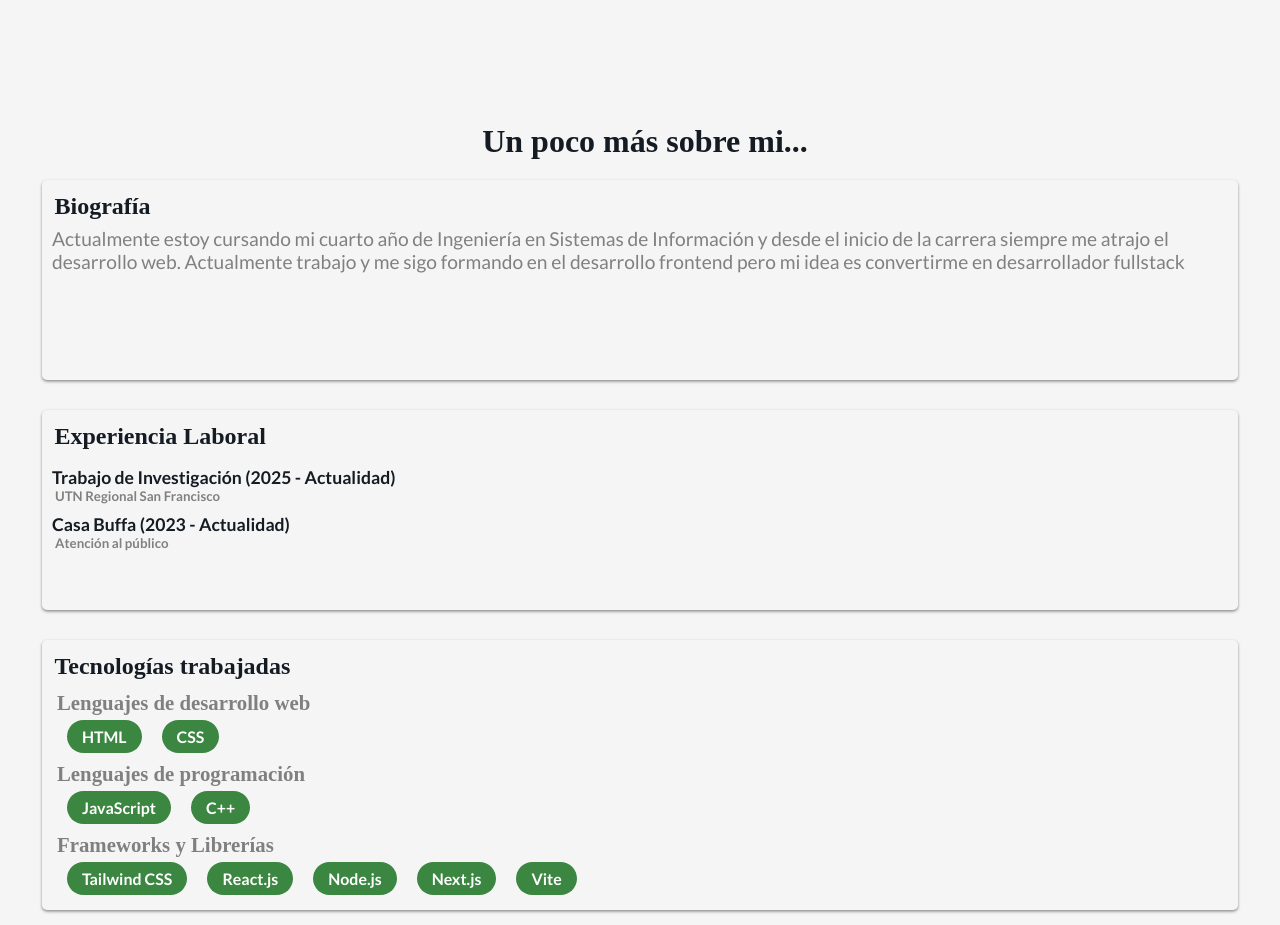
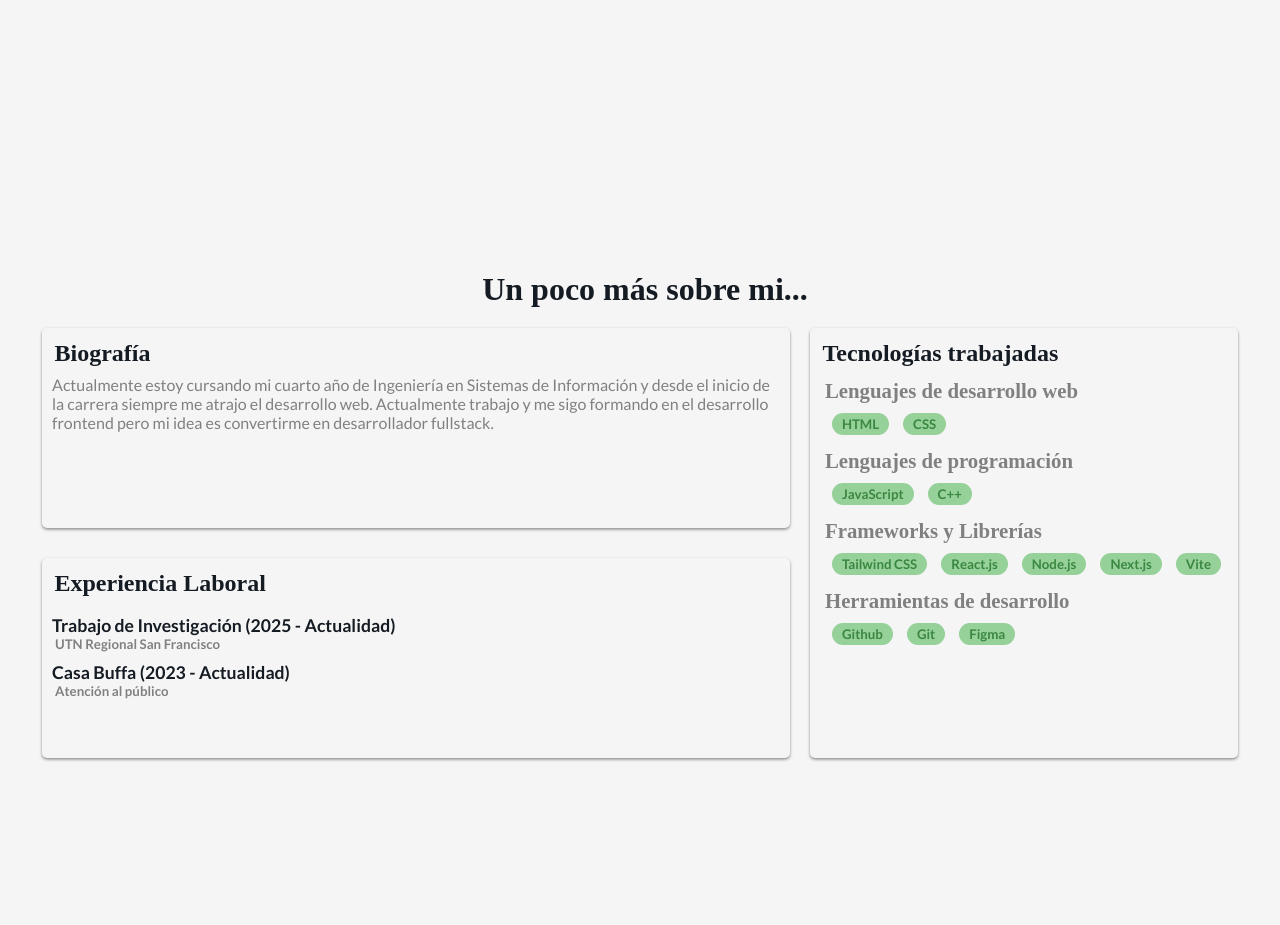
Before and after one commit to matiibuffaRC/Portfolio-est-tico, a plain HTML site: page index.html in a window 1280 px wide. Shown: the part 680-1605 px from the top of the page. Drawn offline with Linux system fonts and the light colour scheme.

Commit message:
Portafolio Responsive

```diff
--- a/index.html
+++ b/index.html
@@ -68,7 +68,7 @@
             </div>
             <nav class="nav">
                 <ul class="nav-list">
-                    <li class="nav-list list-item"><a href="#sobreMi">Inicio</a></li>
+                    <li class="nav-list list-item"><a href="#Inicie">Inicio</a></li>
                     <li class="nav-list list-item"><a href="#aboutMe">Sobre mí</a></li>
                     <li class="nav-list list-item"><a href="#">Proyectos</a></li>
                     <li class="nav-list list-item"><a href="#">Tecnologías</a></li>
@@ -77,7 +77,7 @@
         </div>
     </header>
     <main>
-        <section class="inicie-section section" id="sobreMi">
+        <section class="inicie-section section" id="Inicie">
             <div class="inicie-container">
                 <div class="inicie-container-presentation">
                     <h1>Matías Buffa</h1>
@@ -93,9 +93,9 @@
                 </div>
             </div>
         </section>
-        <section class="aboutMe-section section" id="aboutMe">
+        <section class="aboutMe-section section">
             <div class="aboutMe-container">
-                <div class="aboutMe-container-title">
+                <div class="aboutMe-container-title" id="aboutMe">
                     <h2>Un poco más sobre mi...</h2>
                 </div>
                 <div class="aboutMe-container-subSections">
@@ -106,7 +106,7 @@
                         </div>
                         <div class="subSection-info">
                             <p class="text-gray">
-                                Actualmente estoy cursando mi cuarto año de Ingeniería en Sistemas de Información y desde el inicio de la carrera siempre me atrajo el desarrollo web. Actualmente trabajo y me sigo formando en el desarrollo frontend pero mi idea es convertirme en desarrollador fullstack
+                                Actualmente estoy cursando mi cuarto año de Ingeniería en Sistemas de Información y desde el inicio de la carrera siempre me atrajo el desarrollo web. Actualmente trabajo y me sigo formando en el desarrollo frontend pero mi idea es convertirme en desarrollador fullstack.
                             </p>
                         </div>
                     </div>
@@ -185,6 +185,22 @@
                                 </div>
                             </div>
                         </div>
+                        <div class="subSection-info">
+                            <div class="stack-title">
+                                <h4 class="text-gray">Herramientas de desarrollo</h4>
+                            </div>
+                            <div class="stack-technologies">
+                                <div class="tech">
+                                    <h5>Github</h5>
+                                </div>
+                                <div class="tech">
+                                    <h5>Git</h5>
+                                </div>
+                                <div class="tech">
+                                    <h5>Figma</h5>
+                                </div>
+                            </div>
+                        </div>
                     </div>
                 </div>
             </div>
--- a/src/body.css
+++ b/src/body.css
@@ -43,6 +43,8 @@ body{
 .inicie-container-presentation{
     /* border: 1px solid #000; */
     padding: 0px 10px;
+    /* border: 1px solid #000; */
+    position: relative;
 }
 
 .inicie-container-presentation h1{
@@ -139,8 +141,8 @@ body{
 .aboutMe-container-subSections{
     /* border: 1px solid #000; */
     display: grid;
-    grid-template-columns: (1,fr);
-    grid-template-rows: (3, fr);
+    grid-template-columns: (1, 1fr);
+    grid-template-rows: (3, 1fr);
 
 }
 
@@ -174,7 +176,7 @@ body{
 
 .subSection-info p{
     margin: 0px 5px 10px 5px;
-    font-size: 1.2rem;
+    font-size: 1rem;
     padding-left: 5px;
 }
 
@@ -217,9 +219,6 @@ body{
     padding-left: 15px;
 }
 
-.stack-title svg{
-    color: var(--color-green);
-}
 
 .stack-title h4{
     font-size: 1.3rem;
@@ -228,16 +227,55 @@ body{
 }
 
 .stack-technologies{
+    margin: 5px 0px;
     display: flex;
     flex-wrap: wrap;
     padding-left: 15px;
 }
 
 .tech{
-    margin: 5px 10px;
-    background-color: var(--color-green);
+    margin: 5px 7px;
+    background-color: #95d199;
     color: #fff;
-    padding: 7px 15px;
+    padding: 3px 10px;
     border-radius: 20px;
     font-size: 1.2rem;
+    cursor: pointer;
 }
+
+.tech h5{
+    color: var(--color-green);
+}
+
+.tech:hover{
+    box-shadow: 2px 2px 3px var(--color-green);
+}
+
+.skills-subSection .subSection-info{
+    margin-right: 10px;
+}
+
+@media (min-width: 768px){
+    .aboutMe-container-subSections{
+    /* border: 1px solid #000; */
+    display: grid;
+    grid-template-columns: (2, 1fr);
+    grid-template-rows: (3, 1fr);
+
+    }
+    .experience-subSection {
+    grid-column-start: 1;
+    grid-row-start: 2;
+    }
+
+    .skills-subSection{
+        grid-row: span 2 / span 2;
+        grid-column-start: 2;
+        grid-row-start: 1;
+    }
+
+    .tech{
+        font-size: 1rem;
+    }
+
+}
```
